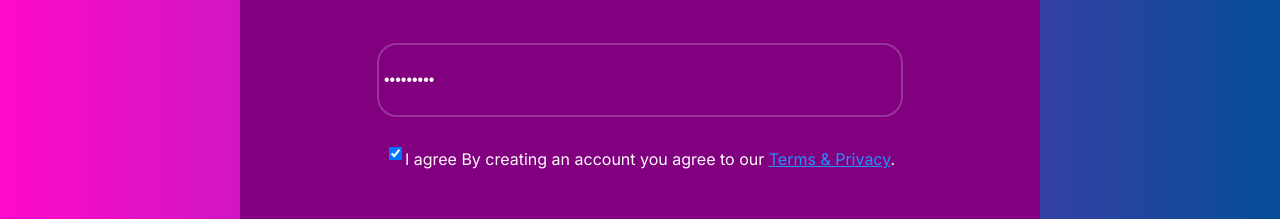
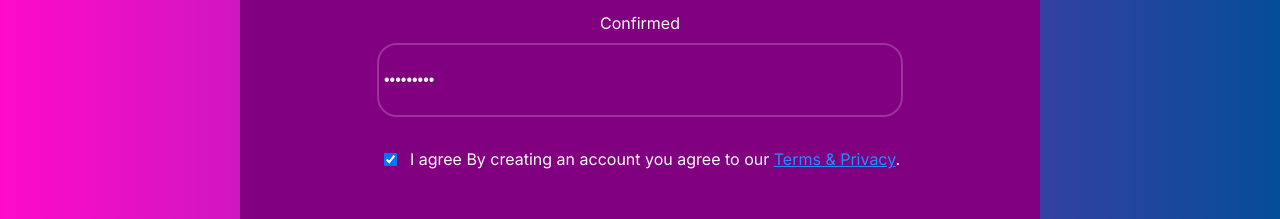
Before and after one commit to cihanyilmazzz/EmailForm-SignUp-JS, a plain HTML site: page index.html in a window 1280 px wide. Both pictures are taken after typing "name@example.com", "name@example.com", "Sample123", "Sample123" into the empty fields and a click on the button "Sign Up". Shown: the part 511-730 px from the top of the page. Drawn offline with Linux system fonts and the light colour scheme.

Commit message:
style updated

```diff
--- a/index.html
+++ b/index.html
@@ -28,13 +28,14 @@
                     <p id="confirm-message"></p>
                 </div>
                 <div class="input-box">
-                    <input type="password" placeholder="Enter Password" name="psw" id="pwd" required>
+                    <input type="password" placeholder="Enter Password" name="psw" id="pwd" minlength="2" maxlength="6" required>
+                    <p id="pwd-message"></p>
                 </div>
                 <div class="input-box">
-                    <input type="password" placeholder="Re-enter Password" name="psw" id="pwd" required>
+                    <input type="password" placeholder="Re-enter Password" name="psw" id="pwd2" required>
                 </div>
                 <div class="terms">
-                    <input type="checkbox" checked="checked" name="remember" style="margin-bottom:15px"></input><p>I agree By creating an account you agree to our <a href="#" style="color:dodgerblue">Terms & Privacy</a>.</p>
+                    <input type="checkbox" checked="checked" name="remember"><p>I agree By creating an account you agree to our <a href="#" style="color:dodgerblue">Terms & Privacy</a>.</p></input>
 
                 </div>
                 <div class="sign-up-section">
--- a/script.js
+++ b/script.js
@@ -5,6 +5,8 @@ const emailInput2 = document.getElementById("email2");
 const submitBtn = document.querySelector(".submit-btn");
 const suggestionBox = document.getElementById("suggestion-box");
 const pwd = document.getElementById("pwd");
+const pwd2 = document.getElementById("pwd2");
+const pwdMessage = document.getElementById("pwd-message");
 const feedback = document.getElementById("email-feedback");
 const emailPattern = /^[a-zA-Z0-9._-]+@[a-zA-Z0-9.-]+\.[a-zA-Z]{2,6}$/;
 
@@ -15,6 +17,9 @@ const charMessage = document.getElementById("char-message");
 
 // Email character limit
 const charLimit = 50;
+const pwdLimit = 8;
+
+
 
 // Real time Email address validation
 emailInput.addEventListener("input", function() {
@@ -86,3 +91,23 @@ emailInput2.addEventListener("input", (e) => {
         confirmMessage.style.display = "block";
     }
 });
+
+
+pwd.addEventListener("input", (e)=> {
+    // Prevent form from Submitting
+    e.preventDefault();
+
+    const password = pwd.value;
+    const password2 = pwd2.value;
+
+     // Email character limit
+     if (password.length < 2) {
+        pwdMessage.textContent = "Password cannot exceed 8 characters";
+        charMessage.style.color = "#f29201";
+        pwd.value = pwd.value.substring(0, charLimit);
+    }
+    else {
+        pwdMessage.textContent = "Confirmed";
+    }
+
+})
--- a/style.css
+++ b/style.css
@@ -59,6 +59,9 @@ body {
   justify-content: center;
   align-items: center;
 }
+.terms p {
+  padding-left: 10px;
+}
 .submit-btn {
   height: 40px;
   width: 150px;
```
